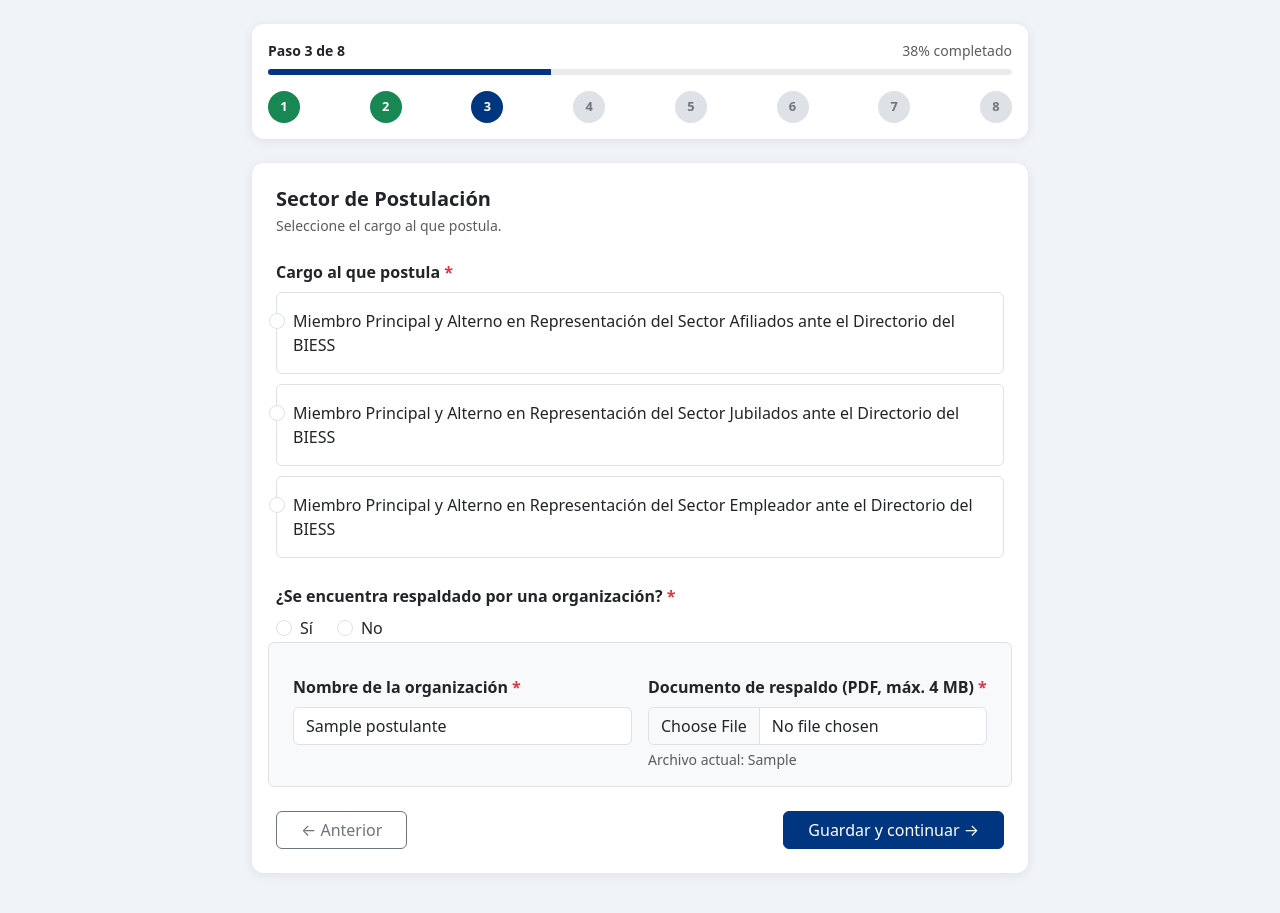
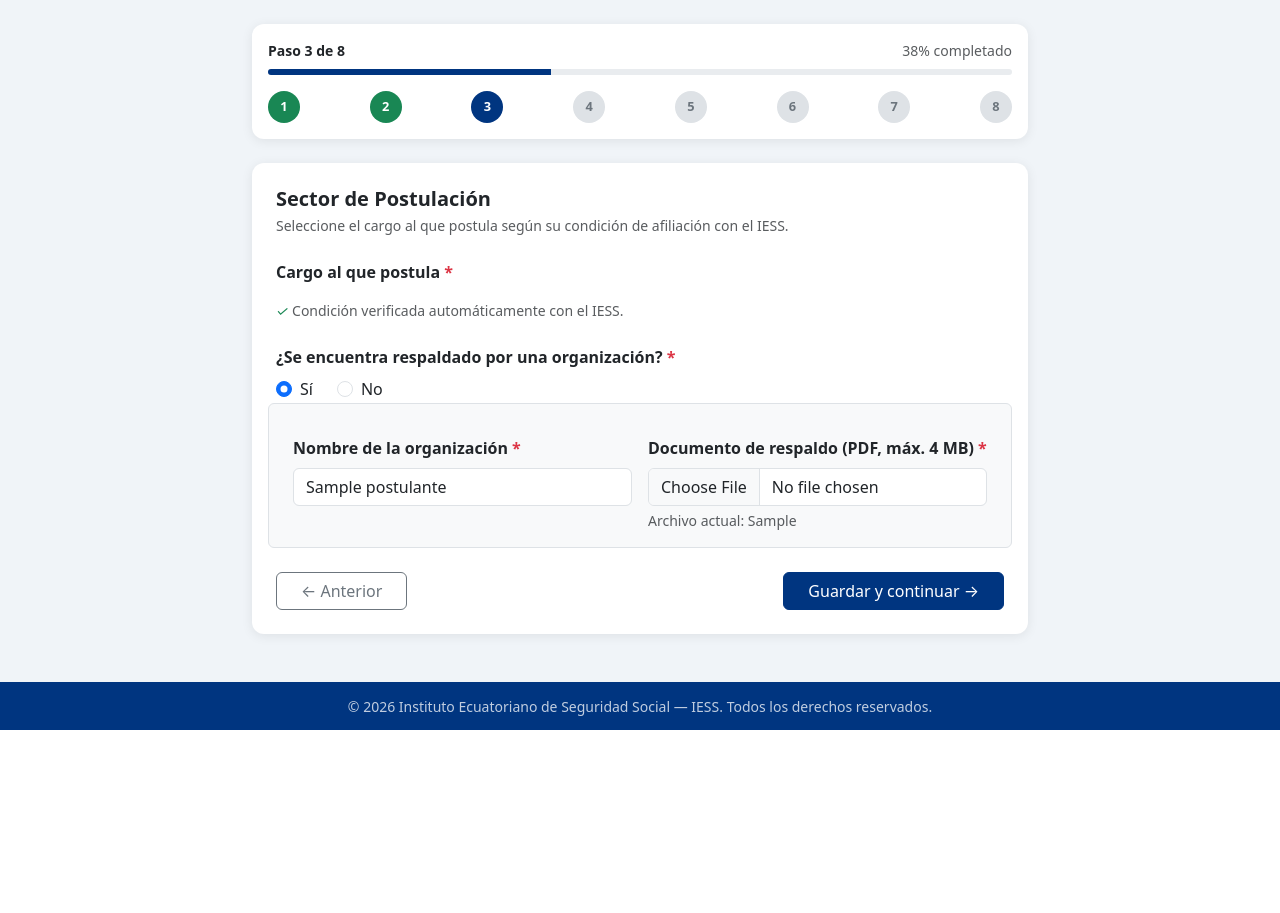
Before and after one commit to juank20097/Postulantes-BIESS---IESS, a Django app: page /postulaciones/paso/3/ in a window 1280 px wide. Shown: the part 87-1000 px from the top of the page. After the commit the page ends 817 px from the top, so only its background shows below. Run offline with Django 5.2, Linux system fonts and the light colour scheme; a user stored in the database is signed in; tables that the repository leaves empty hold one stand-in row (values such as "Sample post").

Commit message:
validation sector

```diff
--- a/postulaciones/templates/postulaciones/paso_sector.html
+++ b/postulaciones/templates/postulaciones/paso_sector.html
@@ -1,180 +1,149 @@
 {% extends "postulaciones/base_formulario.html" %} {% block contenido %}
 <div class="card card-formulario p-4">
   <h5 class="fw-semibold mb-1">Sector de Postulación</h5>
-  <p class="text-muted small mb-4">Seleccione el cargo al que postula.</p>
+  <p class="text-muted small mb-4">
+    Seleccione el cargo al que postula según su condición de afiliación con el IESS.
+  </p>
 
   <form method="post" enctype="multipart/form-data" novalidate>
     {% csrf_token %}
 
     <div class="mb-4">
-      <label class="form-label fw-semibold"
-        >Cargo al que postula <span class="text-danger">*</span></label
-      >
-      <div class="d-flex flex-column gap-2">
-        <div class="form-check border rounded p-3">
-          <input
-            class="form-check-input"
-            type="radio"
-            name="sector"
-            id="sector_AFILIADO"
-            value="AFILIADO"
-            {%
-            if
-            postulante.sector=""
-            ="AFILIADO"
-            %}checked{%
-            endif
-            %}
-            required
-          />
-          <label class="form-check-label" for="sector_AFILIADO"
-            >Miembro Principal y Alterno en Representación del Sector Afiliados
-            ante el Directorio del BIESS</label
-          >
+      <label class="form-label fw-semibold">
+        Cargo al que postula <span class="text-danger">*</span>
+      </label>
+
+      <!-- Hidden que viaja en el POST con el sector elegido -->
+      <input type="hidden" name="sector" id="sector-hidden" value="{{ postulante.sector }}">
+
+      {% with sectores=postulante.get_sectores_lista %}
+
+      {% if sectores %}
+        <div class="d-flex flex-column gap-2">
+
+          {% if 'AFILIADO' in sectores %}
+          <div class="form-check border rounded p-3 {% if postulante.sector == 'AFILIADO' %}border-primary bg-light{% endif %}">
+            <input class="form-check-input sector-radio" type="radio"
+                   name="sector_sel" id="sector_AFILIADO" value="AFILIADO"
+                   {% if postulante.sector == 'AFILIADO' %}checked{% endif %}>
+            <label class="form-check-label" for="sector_AFILIADO">
+              Miembro Principal y Alterno en Representación del Sector <strong>Afiliados</strong> ante el Directorio del BIESS
+            </label>
+          </div>
+          {% endif %}
+
+          {% if 'JUBILADO' in sectores %}
+          <div class="form-check border rounded p-3 {% if postulante.sector == 'JUBILADO' %}border-primary bg-light{% endif %}">
+            <input class="form-check-input sector-radio" type="radio"
+                   name="sector_sel" id="sector_JUBILADO" value="JUBILADO"
+                   {% if postulante.sector == 'JUBILADO' %}checked{% endif %}>
+            <label class="form-check-label" for="sector_JUBILADO">
+              Miembro Principal y Alterno en Representación del Sector <strong>Jubilados</strong> ante el Directorio del BIESS
+            </label>
+          </div>
+          {% endif %}
+
+          {% if 'EMPLEADOR' in sectores %}
+          <div class="form-check border rounded p-3 {% if postulante.sector == 'EMPLEADOR' %}border-primary bg-light{% endif %}">
+            <input class="form-check-input sector-radio" type="radio"
+                   name="sector_sel" id="sector_EMPLEADOR" value="EMPLEADOR"
+                   {% if postulante.sector == 'EMPLEADOR' %}checked{% endif %}>
+            <label class="form-check-label" for="sector_EMPLEADOR">
+              Miembro Principal y Alterno en Representación del Sector <strong>Empleador</strong> ante el Directorio del BIESS
+            </label>
+          </div>
+          {% endif %}
+
         </div>
-        <div class="form-check border rounded p-3">
-          <input
-            class="form-check-input"
-            type="radio"
-            name="sector"
-            id="sector_JUBILADO"
-            value="JUBILADO"
-            {%
-            if
-            postulante.sector=""
-            ="JUBILADO"
-            %}checked{%
-            endif
-            %}
-            required
-          />
-          <label class="form-check-label" for="sector_JUBILADO"
-            >Miembro Principal y Alterno en Representación del Sector Jubilados
-            ante el Directorio del BIESS</label
-          >
+
+        {% if sectores|length == 1 %}
+        <div class="small text-muted mt-2">
+          <i class="text-success">✓</i> Condición verificada automáticamente con el IESS.
         </div>
-        <div class="form-check border rounded p-3">
-          <input
-            class="form-check-input"
-            type="radio"
-            name="sector"
-            id="sector_EMPLEADOR"
-            value="EMPLEADOR"
-            {%
-            if
-            postulante.sector=""
-            ="EMPLEADOR"
-            %}checked{%
-            endif
-            %}
-            required
-          />
-          <label class="form-check-label" for="sector_EMPLEADOR"
-            >Miembro Principal y Alterno en Representación del Sector Empleador
-            ante el Directorio del BIESS</label
-          >
+        {% else %}
+        <div class="small text-warning mt-2">
+          ⚠ Se detectaron múltiples condiciones. Seleccione el cargo bajo el cual desea postular.
         </div>
-      </div>
+        {% endif %}
+
+      {% else %}
+        <div class="alert alert-warning">
+          No se ha podido determinar su sector de postulación. Contacte al administrador.
+        </div>
+      {% endif %}
+
+      {% endwith %}
     </div>
 
     <div class="mb-3">
-      <label class="form-label fw-semibold"
-        >¿Se encuentra respaldado por una organización?
-        <span class="text-danger">*</span></label
-      >
+      <label class="form-label fw-semibold">
+        ¿Se encuentra respaldado por una organización?
+        <span class="text-danger">*</span>
+      </label>
       <div class="d-flex gap-4">
         <div class="form-check">
-          <input
-            class="form-check-input"
-            type="radio"
-            name="tiene_organizacion"
-            id="org_si"
-            value="True"
-            {%
-            if
-            postulante.tiene_organizacion=""
-            ="True"
-            %}checked{%
-            endif
-            %}
-          />
+          <input class="form-check-input" type="radio" name="tiene_organizacion"
+                 id="org_si" value="True"
+                 {% if postulante.tiene_organizacion == True %}checked{% endif %}>
           <label class="form-check-label" for="org_si">Sí</label>
         </div>
         <div class="form-check">
-          <input
-            class="form-check-input"
-            type="radio"
-            name="tiene_organizacion"
-            id="org_no"
-            value="False"
-            {%
-            if
-            postulante.tiene_organizacion=""
-            ="False"
-            %}checked{%
-            endif
-            %}
-          />
+          <input class="form-check-input" type="radio" name="tiene_organizacion"
+                 id="org_no" value="False"
+                 {% if postulante.tiene_organizacion == False %}checked{% endif %}>
           <label class="form-check-label" for="org_no">No</label>
         </div>
       </div>
     </div>
 
-    <div
-      id="bloque-organizacion"
-      style="display:{% if postulante.tiene_organizacion == True %}block{% else %}none{% endif %};"
-    >
+    <div id="bloque-organizacion"
+         style="display:{% if postulante.tiene_organizacion == True %}block{% else %}none{% endif %};">
       <div class="row g-3 border rounded p-3 bg-light mb-3">
         <div class="col-md-6">
-          <label class="form-label fw-semibold"
-            >Nombre de la organización <span class="text-danger">*</span></label
-          >
-          <input
-            type="text"
-            name="nombre_organizacion"
-            class="form-control"
-            value="{{ postulante.nombre_organizacion }}"
-          />
+          <label class="form-label fw-semibold">
+            Nombre de la organización <span class="text-danger">*</span>
+          </label>
+          <input type="text" name="nombre_organizacion" class="form-control"
+                 value="{{ postulante.nombre_organizacion }}">
         </div>
         <div class="col-md-6">
-          <label class="form-label fw-semibold"
-            >Documento de respaldo (PDF, máx. 4 MB)
-            <span class="text-danger">*</span></label
-          >
-          <input
-            type="file"
-            name="doc_organizacion"
-            class="form-control"
-            accept=".pdf"
-          />
+          <label class="form-label fw-semibold">
+            Documento de respaldo (PDF, máx. 4 MB) <span class="text-danger">*</span>
+          </label>
+          <input type="file" name="doc_organizacion" class="form-control" accept=".pdf">
           {% if postulante.doc_organizacion %}
-          <div class="form-text">
-            Archivo actual: {{ postulante.doc_organizacion.name }}
-          </div>
+          <div class="form-text">Archivo actual: {{ postulante.doc_organizacion.name }}</div>
           {% endif %}
         </div>
       </div>
     </div>
 
     <div class="d-flex justify-content-between mt-4">
-      <a
-        href="{% url 'paso_domicilio' %}"
-        class="btn btn-outline-secondary px-4"
-        >← Anterior</a
-      >
-      <button type="submit" class="btn btn-iess px-4">
-        Guardar y continuar →
-      </button>
+      <a href="{% url 'paso_domicilio' %}" class="btn btn-outline-secondary px-4">← Anterior</a>
+      <button type="submit" class="btn btn-iess px-4">Guardar y continuar →</button>
     </div>
   </form>
 </div>
-{% endblock %} {% block scripts %}
+{% endblock %}
+
+{% block scripts %}
 <script>
+  // Sincronizar el hidden con el radio seleccionado
+  document.querySelectorAll('.sector-radio').forEach(function(radio) {
+    radio.addEventListener('change', function() {
+      document.getElementById('sector-hidden').value = this.value;
+      // Actualizar estilos
+      document.querySelectorAll('.sector-radio').forEach(function(r) {
+        r.closest('.form-check').classList.remove('border-primary', 'bg-light');
+      });
+      this.closest('.form-check').classList.add('border-primary', 'bg-light');
+    });
+  });
+
+  // Organización
   function toggleOrg() {
     const si = document.getElementById("org_si").checked;
-    document.getElementById("bloque-organizacion").style.display = si
-      ? "block"
-      : "none";
+    document.getElementById("bloque-organizacion").style.display = si ? "block" : "none";
   }
   document.getElementById("org_si").addEventListener("change", toggleOrg);
   document.getElementById("org_no").addEventListener("change", toggleOrg);
--- a/usuarios/email_service.py
+++ b/usuarios/email_service.py
@@ -3,10 +3,11 @@ import random
 import logging
 from django.utils import timezone
 from datetime import timedelta
+from decouple import config
 
 logger = logging.getLogger(__name__)
 
-CORREO_ENDPOINT = 'http://localhost:8080/ws_correo/api/correo/enviar'
+CORREO_ENDPOINT = config('WS_CORREO')
 
 
 def generar_otp():
```
Also changed, not shown: postulaciones/models.py (+22 -73 lines), postulaciones/services.py (+88 -22 lines), usuarios/templates/usuarios/registro.html (+29 -12 lines), usuarios/views.py (+22 -15 lines), postulaciones/migrations/0002_postulante_sectores_disponibles_and_more.py (added).
